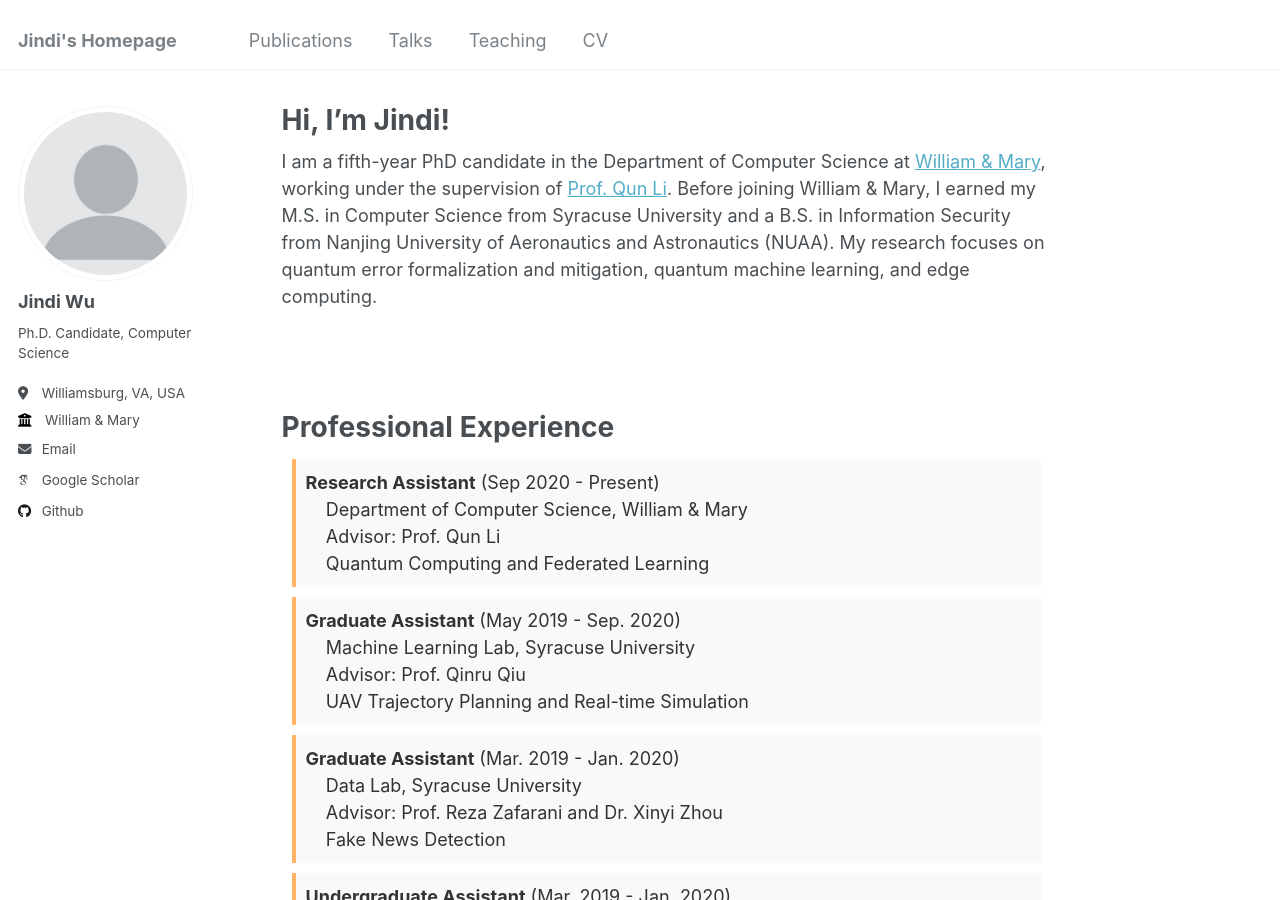
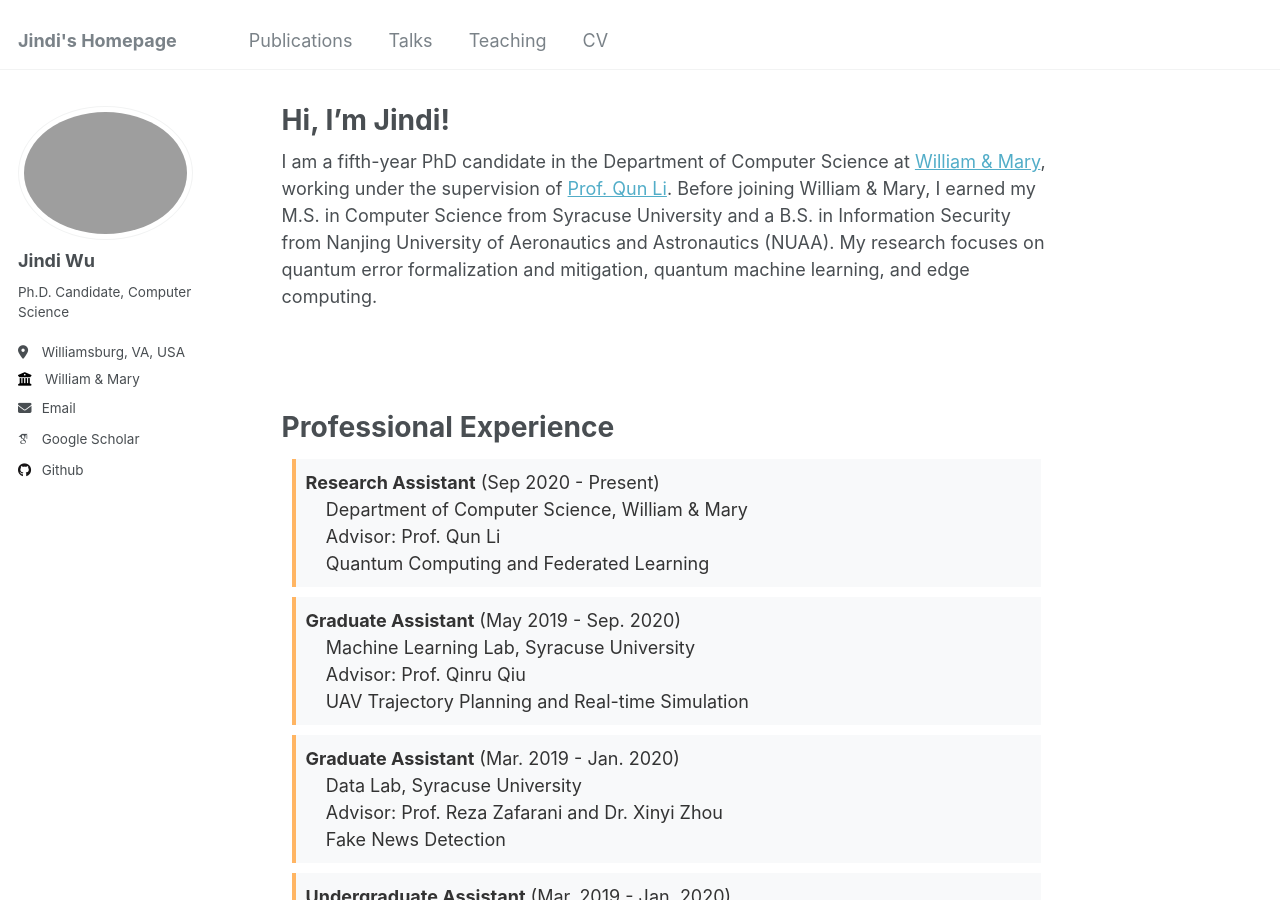
Before and after one commit to Jindi0/website, a Jekyll site: the page built from _pages/about.md, in a window 1280 px wide and 900 px high. Built offline with Jekyll 4.4.1, drawn with Linux system fonts in a browser that asks for light colours; some web fonts are replaced.

Commit message:
Update _config.yml

```diff
--- a/_config.yml
+++ b/_config.yml
@@ -21,7 +21,7 @@ repository               : "Jindi0/jindi0.github.io"
 #               Additional customization can be done by editing /_includes/author-profile.html
 author:
   # Biographic information
-  avatar           : "profile.png"
+  avatar           : "jindi.JPG"
   name             : "Jindi Wu"
   pronouns         : # example: "she/her"
   bio              : "Ph.D. Candidate, Computer Science"
```
